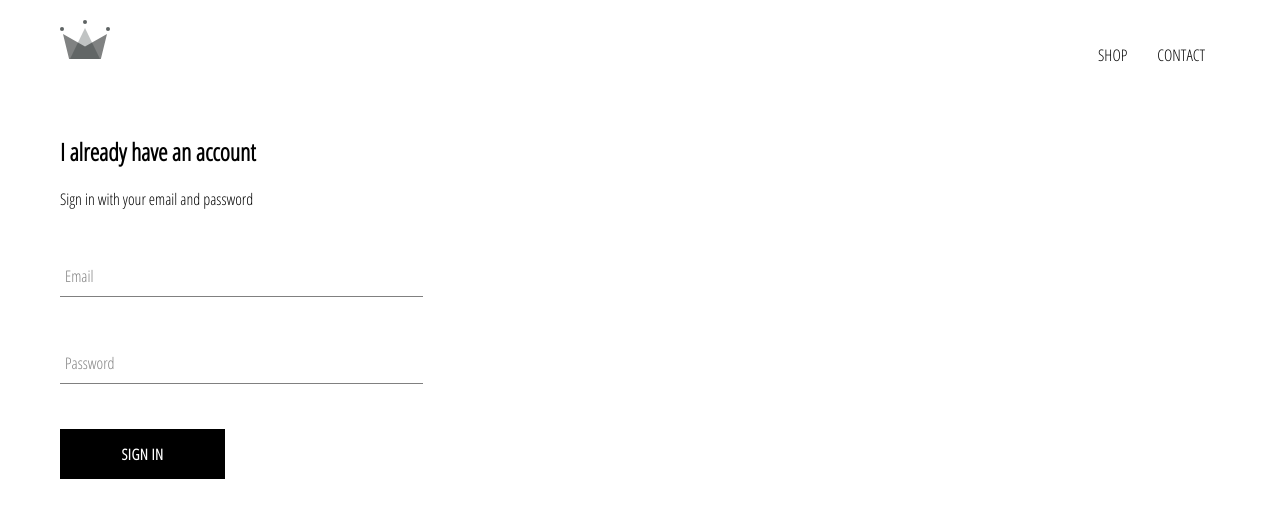
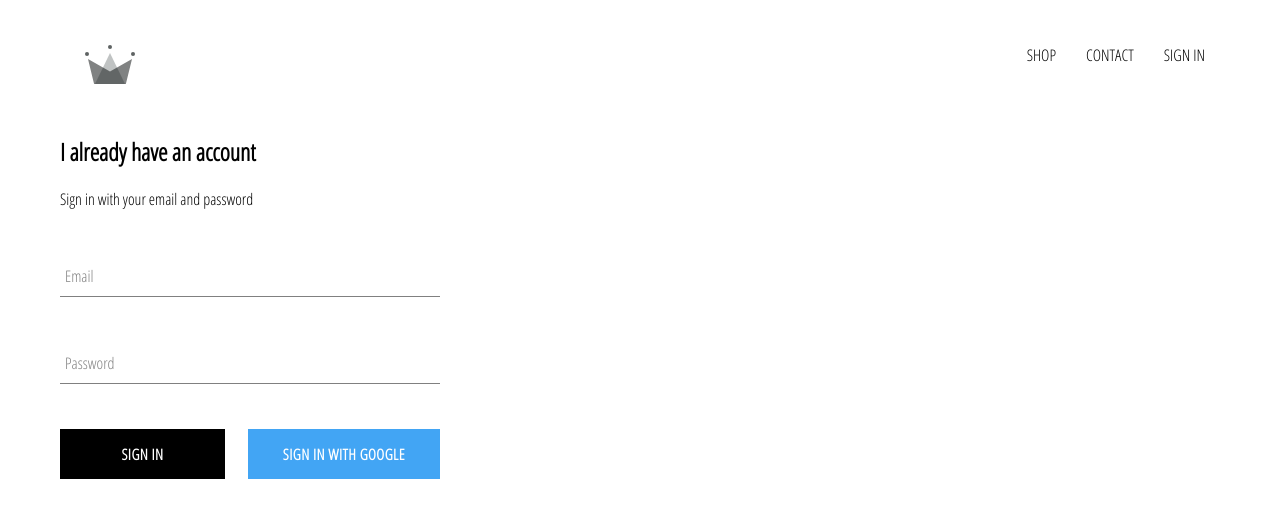
Before and after one commit to indrajithvgp/sympa-clothing, a React (Create React App) app: page /signin in a window 1280 px wide. Shown: the top 518 px of the page. Built offline with nearby package versions, Linux system fonts and the light colour scheme; no server answers.

Commit message:
integrated firebase into application, changed styling for sign in component

```diff
--- a/package.json
+++ b/package.json
@@ -6,6 +6,7 @@
     "@testing-library/jest-dom": "^5.11.4",
     "@testing-library/react": "^11.1.0",
     "@testing-library/user-event": "^12.1.10",
+    "firebase": "^8.2.6",
     "node-sass": "^4.14.1",
     "react": "^17.0.1",
     "react-dom": "^17.0.1",
--- a/src/App.css
+++ b/src/App.css
@@ -1,7 +1,9 @@
 .App {
   text-align: center;
 }
-
+*{
+  box-sizing: border-box;
+}
 .App-logo {
   height: 40vmin;
   pointer-events: none;
--- a/src/App.js
+++ b/src/App.js
@@ -1,9 +1,11 @@
 import './App.css';
+import React, { Component} from 'react'
 import HomePage from './pages/homepage.component.jsx'
 import {Switch, Route} from 'react-router-dom'
 import ShopPage from './pages/shop/shop.component.jsx'
 import Header from './components/header/header.component.jsx'
 import SignInAndSignUpPage from './pages/sign-in-sign-up/sign-in-sign-up.component'
+import {auth}  from './firebase/firebase.utils'
 
 const HatsPage = (props)=>{
   console.log(props)
@@ -12,10 +14,26 @@ const HatsPage = (props)=>{
   )
 }
 
-function App() {
+class App extends Component{
+
+  constructor(props) {
+    super(props)
+    this.state = {currentUser:null}
+  }
+  unSubscribeFromAuth = null
+  componentDidMount() {
+    auth.onAuthStateChanged(user => {this.setState({currentUser:user})
+    console.log(user)})
+
+  }
+  componentWillUnmount(){
+    this.unSubscribeFromAuth()
+  }
+
+  render(){
     return (
       <div>
-      <Header/>
+        <Header currentUser={this.state.currentUser}/>
         <Switch>
           <Route exact path='/' component={HomePage}/>
           <Route exact path='/shop' component={ShopPage}/>
@@ -25,4 +43,6 @@ function App() {
     );
   }
 
+}
+
 export default App;
--- a/src/components/custom-button/custom-button.component.jsx
+++ b/src/components/custom-button/custom-button.component.jsx
@@ -1,12 +1,13 @@
 import React from 'react'
+import { auth } from '../../firebase/firebase.utils'
 import './custom-button.styles.scss'
 
-const CustomButton=({children, ...otherProps})=> {
+const CustomButton=({ children, isGoogleSignIn, ...otherProps })=> {
 
 
     return (
-        <button className='custom-button'>
-            {children}
+        <button className={`${isGoogleSignIn ? 'google-sign-in' : ''} custom-button`}{...otherProps}>
+        {children}
         </button>
     )
 }
--- a/src/components/custom-button/custom-button.styles.scss
+++ b/src/components/custom-button/custom-button.styles.scss
@@ -19,4 +19,14 @@
       color: black;
       border: 1px solid black;
     }
+
+    &.google-sign-in{
+      background-color:#42A5f4;
+      color: white;
+      &:hover{
+        background-color:#357ae8;
+        border:none;
+      }
+
+    }
   }
--- a/src/components/header/header.component.jsx
+++ b/src/components/header/header.component.jsx
@@ -2,10 +2,11 @@ import React from 'react'
 import './header.styles.scss'
 import {Link} from 'react-router-dom'
 import {ReactComponent as Logo} from '../../assets/crown.svg'
+import {auth} from '../../firebase/firebase.utils.js'
 
-const Header=()=> (
+const Header=({currentUser})=> (
     <div className='header'>
-        <Link classname = "logo-container" to="/">
+        <Link className = "logo-container" to="/">
             <Logo className='logo'></Logo>
         </Link>
         <div className='options'>
@@ -15,6 +16,10 @@ const Header=()=> (
             <Link className="option" to="/shop">
             CONTACT
             </Link>
+            {
+                currentUser?<div className="option" onClick={()=>auth.signOut()}>SIGN OUT</div>
+                :<Link className="option" to='/signin'>SIGN IN</Link>
+            }
         </div>
 
     </div>
--- a/src/components/header/header.styles.scss
+++ b/src/components/header/header.styles.scss
@@ -20,6 +20,7 @@
 
       .option {
         padding: 10px 15px;
+        cursor: pointer;
       }
     }
 }
--- a/src/components/sign-in/sign-in.component.jsx
+++ b/src/components/sign-in/sign-in.component.jsx
@@ -2,6 +2,7 @@ import React, { Component } from 'react'
 import './sign-in.styles.scss'
 import FormInput from '../form-input/form-input.component'
 import CustomButton from '../custom-button/custom-button.component'
+import {signInWithGoogle} from '../../firebase/firebase.utils.js'
 
 class SignIn extends Component {
     constructor(props) {
@@ -30,11 +31,14 @@ class SignIn extends Component {
                 <form onSubmit={this.handleSubmit}>
                     <FormInput type='email' name='email' value={this.state.email} onChange={this.handleChange} label="Email" required/>
                     <FormInput type='password' name='password' value={this.state.password} onChange={this.handleChange} label="Password" required/>
-                    <CustomButton type='submit'>Sign In</CustomButton>
+                    <div className='buttons'>
+                        <CustomButton type='submit'>Sign In</CustomButton>
+                        <CustomButton onClick={signInWithGoogle} isGoogleSignIn> Sign In with Google</CustomButton>
+                    </div>
                 </form>
             </div>
         )
     }
 }
 
-export default SignIn
+    export default SignIn
--- a/src/components/sign-in/sign-in.styles.scss
+++ b/src/components/sign-in/sign-in.styles.scss
@@ -1,8 +1,13 @@
 .sign-in{
-    width:30%;
+    width:380px;
     display:flex;
     flex-direction:column;
     .title{
         margin:10px 0;
     }
+
+    .buttons{
+        display:flex;
+        justify-content: space-between;
+    }
 }
--- /dev/null
+++ b/src/firebase/firebase.utils.js
@@ -0,0 +1,24 @@
+import firebase from 'firebase/app'
+
+import 'firebase/firestore'
+import 'firebase/auth'
+
+const config = {
+    apiKey: "AIzaSyCPP0qG9J6fHWAzbZvLOuxJV2GarKjmk_k",
+    authDomain: "sympa-clothing.firebaseapp.com",
+    projectId: "sympa-clothing",
+    storageBucket: "sympa-clothing.appspot.com",
+    messagingSenderId: "138517807866",
+    appId: "1:138517807866:web:b1532a65fd420a46a6bf43"
+};
+
+firebase.initializeApp(config)
+
+export const auth = firebase.auth()
+export const firestore = firebase.firestore()
+
+const provider = new firebase.auth.GoogleAuthProvider()
+provider.setCustomParameters({prompt:'select_account'})
+export const signInWithGoogle=()=> auth.signInWithPopup(provider)
+
+export default firebase
```
Also changed, not shown: 2 other files (tests, documents, lock files or other folders). Lines whose indentation alone changed are shown as unchanged.
